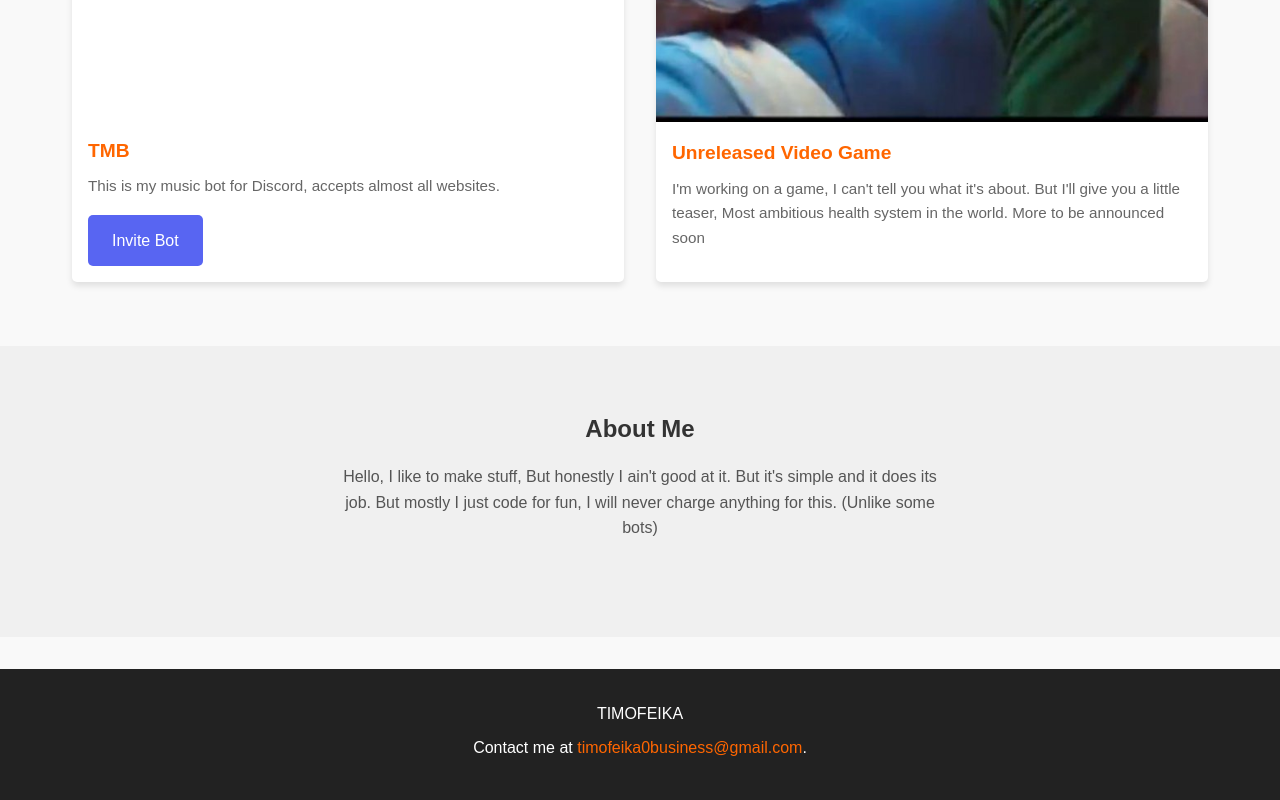
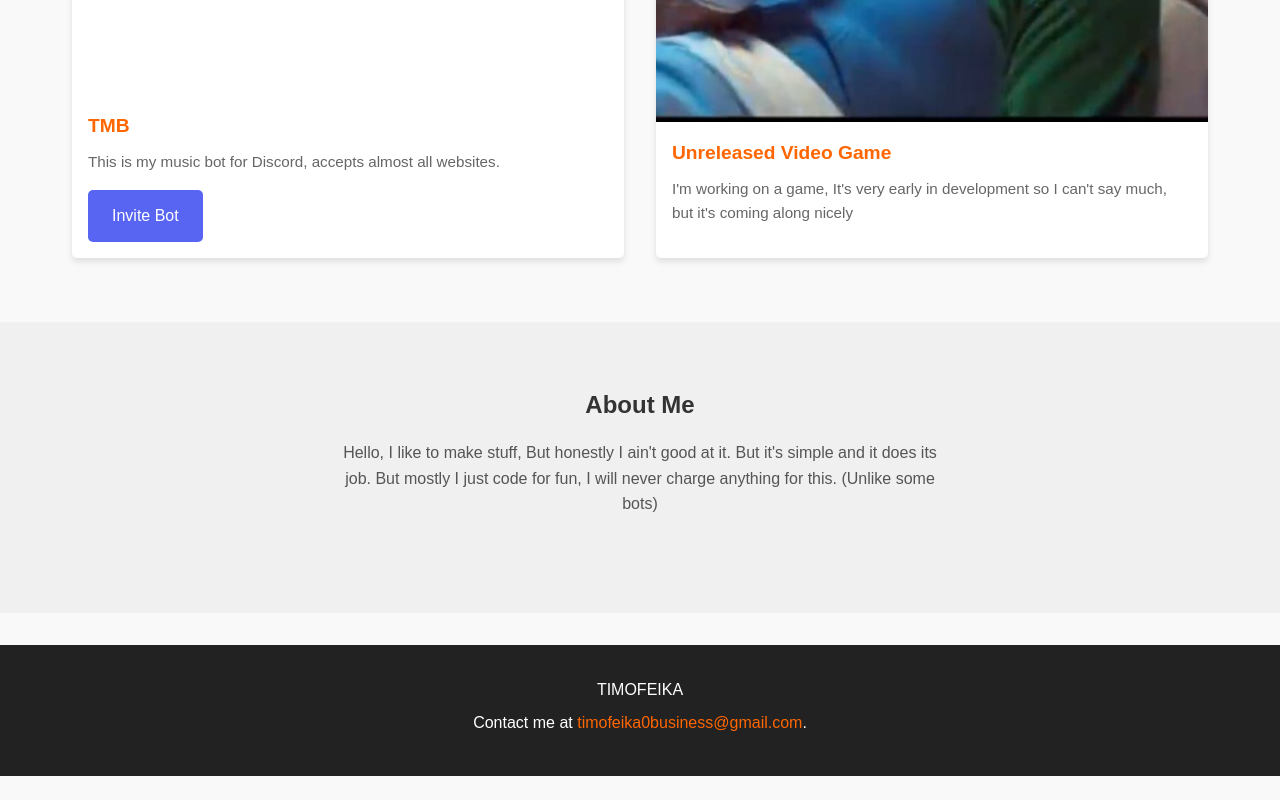
Before and after one commit to TIMOFEITV/Showcase, a plain HTML site: page index.html in a window 1280 px wide. Shown: the part 981-1781 px from the top of the page. After the commit the page ends 1757 px from the top, so only its background shows below. Drawn offline with Linux system fonts and the light colour scheme.

Commit message:
re edited editing edit it ed

```diff
--- a/index.html
+++ b/index.html
@@ -237,7 +237,7 @@
       },
       {
         title: "Unreleased Video Game",
-        description: " I'm working on a game, I can't tell you what it's about. But I'll give you a little teaser, Most ambitious health system in the world. More to be announced soon",
+        description: " I'm working on a game, It's very early in development so I can't say much, but it's coming along nicely",
         image: "images/GNiL3MIXQAAXnLn.png",
       }
     ];
```
